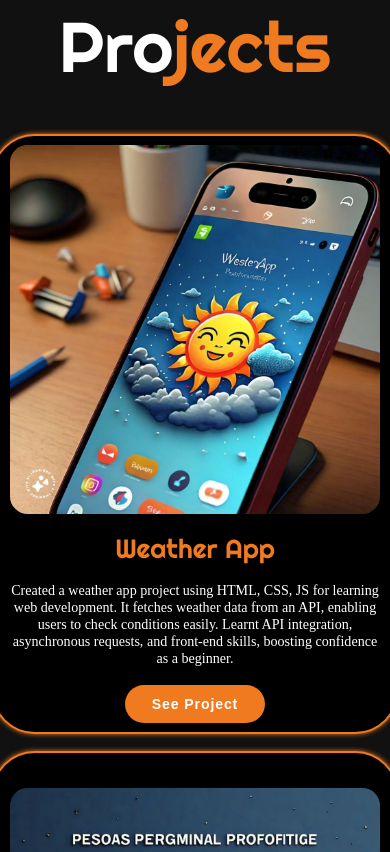
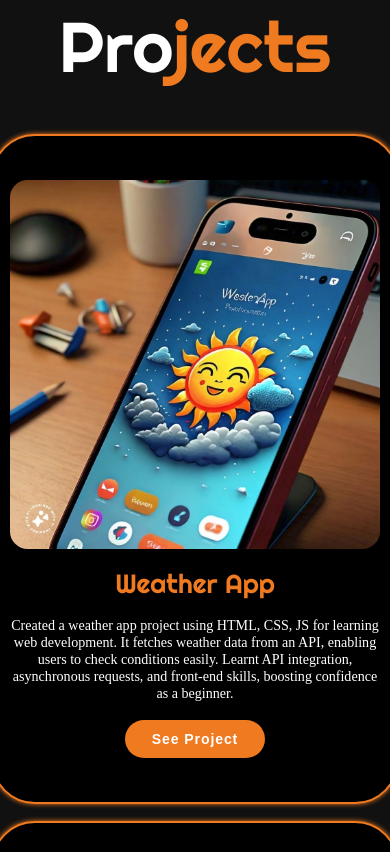
Before and after one commit to shrey2401/Portfolio-Website, a plain HTML site: page docs/index.html in a window 390 px wide. Shown: the part 2440-3292 px from the top of the page. Drawn offline with nearby package versions, Linux system fonts and the light colour scheme; some packages are replaced by stand-ins of ours; a script that the page names is missing; a web font is replaced by a local one.

Commit message:
Changes in Project Card responsiveness

```diff
--- a/docs/style.css
+++ b/docs/style.css
@@ -403,8 +403,7 @@ span {
   gap: 3rem;
   row-gap:2rem;
 }
-.projects-card{
-  height: 600px;
+.projects-card {
   max-width: 450px;
   background-color: black;
   backdrop-filter: blur(30px);
@@ -422,16 +421,18 @@ span {
   box-shadow: 0 0 5px var(--main-color);
   transition: 0.3s ease;
 }
-.projects-card:hover{
-  box-shadow: 0 0 25px var(--main-color),
-              0 0 50px var(--main-color);
+
+.projects-card:hover {
+  box-shadow: 0 0 25px var(--main-color), 0 0 50px var(--main-color);
   transform: scale(1.02);
 }
-.projects-card img{
-  max-width: 18vw;
-  object-fit: cover;
+
+.projects-card img {
+  max-width: 100%;
+  height: auto;
   border-radius: 2rem;
 }
+
 .projects-card h3{
   color: var(--main-color);
   font-family: "Righteous", sans-serif;
```
